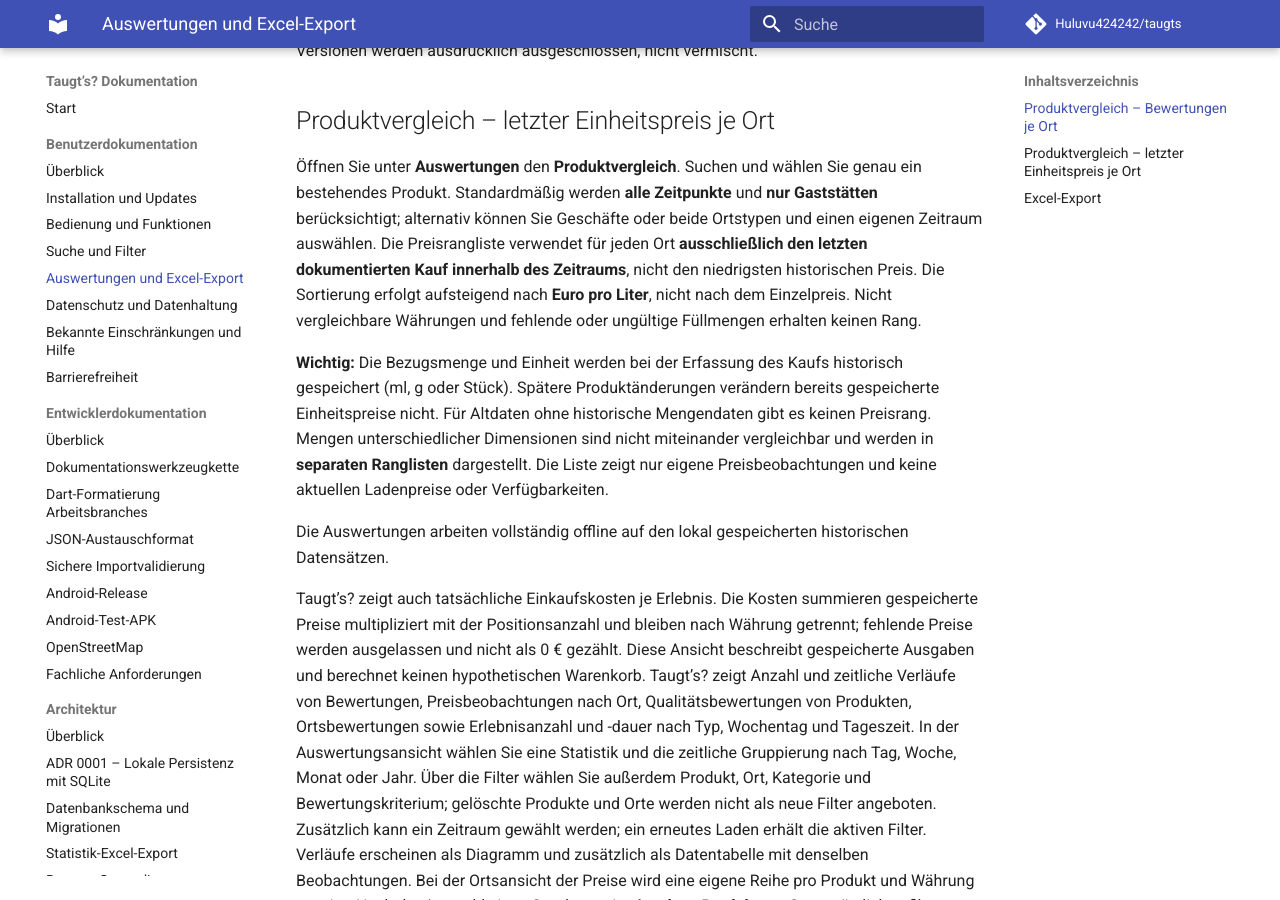
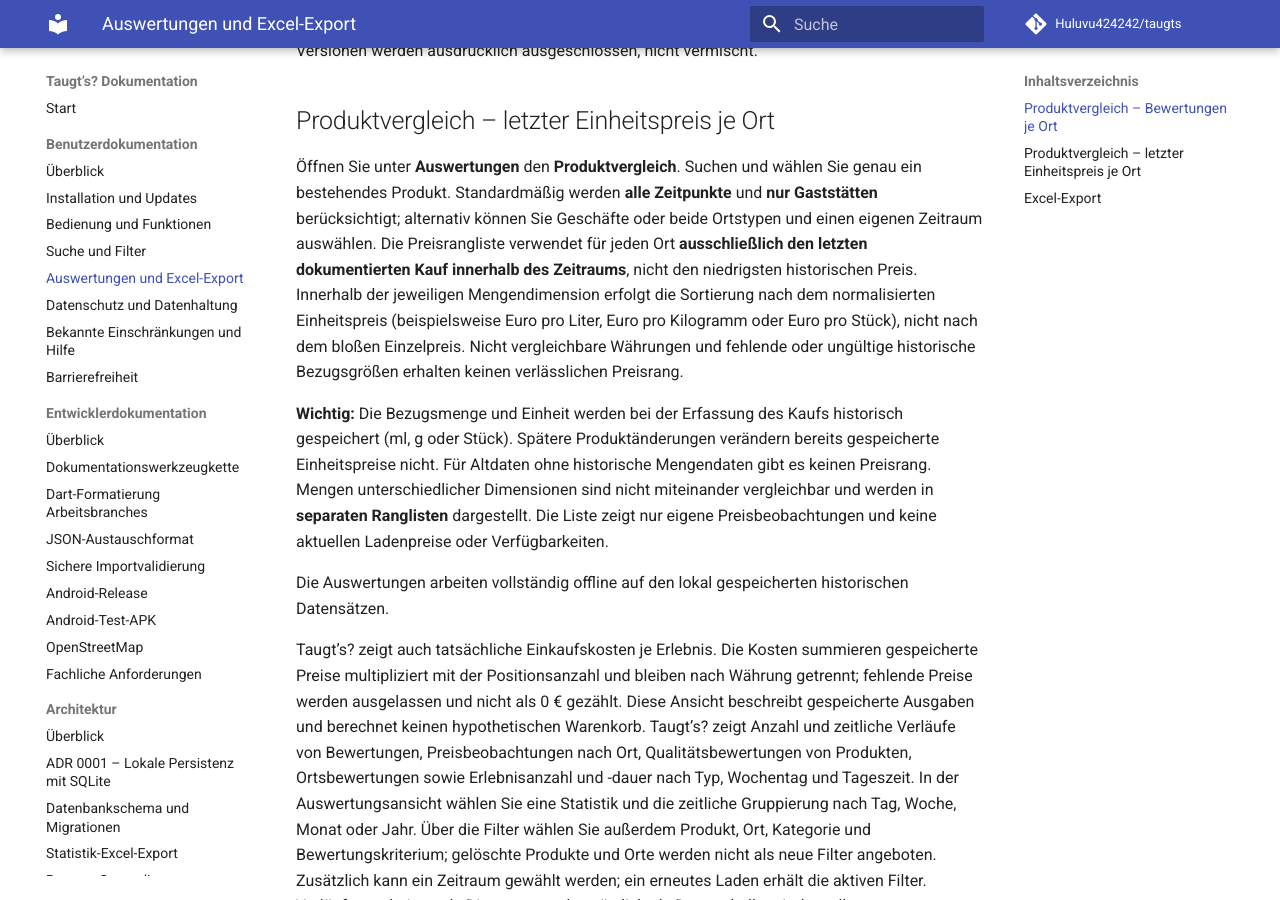
Before and after one commit to Huluvu424242/taugts, an MkDocs documentation site: the page built from docs/benutzer/auswertungen.md, in a window 1280 px wide and 900 px high, scrolled down 372 px. Built offline with MkDocs 1.6.1 and Material for MkDocs 9.7.7, drawn with Linux system fonts in a browser that asks for light colours; comment, search, counter and statistics services are not loaded.

Commit message:
Story #304: weitere Dokumentationsinkonsistenzen korrigieren

```diff
--- a/docs/benutzer/auswertungen.md
+++ b/docs/benutzer/auswertungen.md
@@ -6,7 +6,7 @@ Die zweite, getrennt sortierte Rangliste zeigt den **Durchschnitt aller vergleic
 
 ## Produktvergleich – letzter Einheitspreis je Ort
 
-Öffnen Sie unter **Auswertungen** den **Produktvergleich**. Suchen und wählen Sie genau ein bestehendes Produkt. Standardmäßig werden **alle Zeitpunkte** und **nur Gaststätten** berücksichtigt; alternativ können Sie Geschäfte oder beide Ortstypen und einen eigenen Zeitraum auswählen. Die Preisrangliste verwendet für jeden Ort **ausschließlich den letzten dokumentierten Kauf innerhalb des Zeitraums**, nicht den niedrigsten historischen Preis. Die Sortierung erfolgt aufsteigend nach **Euro pro Liter**, nicht nach dem Einzelpreis. Nicht vergleichbare Währungen und fehlende oder ungültige Füllmengen erhalten keinen Rang.
+Öffnen Sie unter **Auswertungen** den **Produktvergleich**. Suchen und wählen Sie genau ein bestehendes Produkt. Standardmäßig werden **alle Zeitpunkte** und **nur Gaststätten** berücksichtigt; alternativ können Sie Geschäfte oder beide Ortstypen und einen eigenen Zeitraum auswählen. Die Preisrangliste verwendet für jeden Ort **ausschließlich den letzten dokumentierten Kauf innerhalb des Zeitraums**, nicht den niedrigsten historischen Preis. Innerhalb der jeweiligen Mengendimension erfolgt die Sortierung nach dem normalisierten Einheitspreis (beispielsweise Euro pro Liter, Euro pro Kilogramm oder Euro pro Stück), nicht nach dem bloßen Einzelpreis. Nicht vergleichbare Währungen und fehlende oder ungültige historische Bezugsgrößen erhalten keinen verlässlichen Preisrang.
 
 **Wichtig:** Die Bezugsmenge und Einheit werden bei der Erfassung des Kaufs historisch gespeichert (ml, g oder Stück). Spätere Produktänderungen verändern bereits gespeicherte Einheitspreise nicht. Für Altdaten ohne historische Mengendaten gibt es keinen Preisrang. Mengen unterschiedlicher Dimensionen sind nicht miteinander vergleichbar und werden in **separaten Ranglisten** dargestellt. Die Liste zeigt nur eigene Preisbeobachtungen und keine aktuellen Ladenpreise oder Verfügbarkeiten.
 
```
